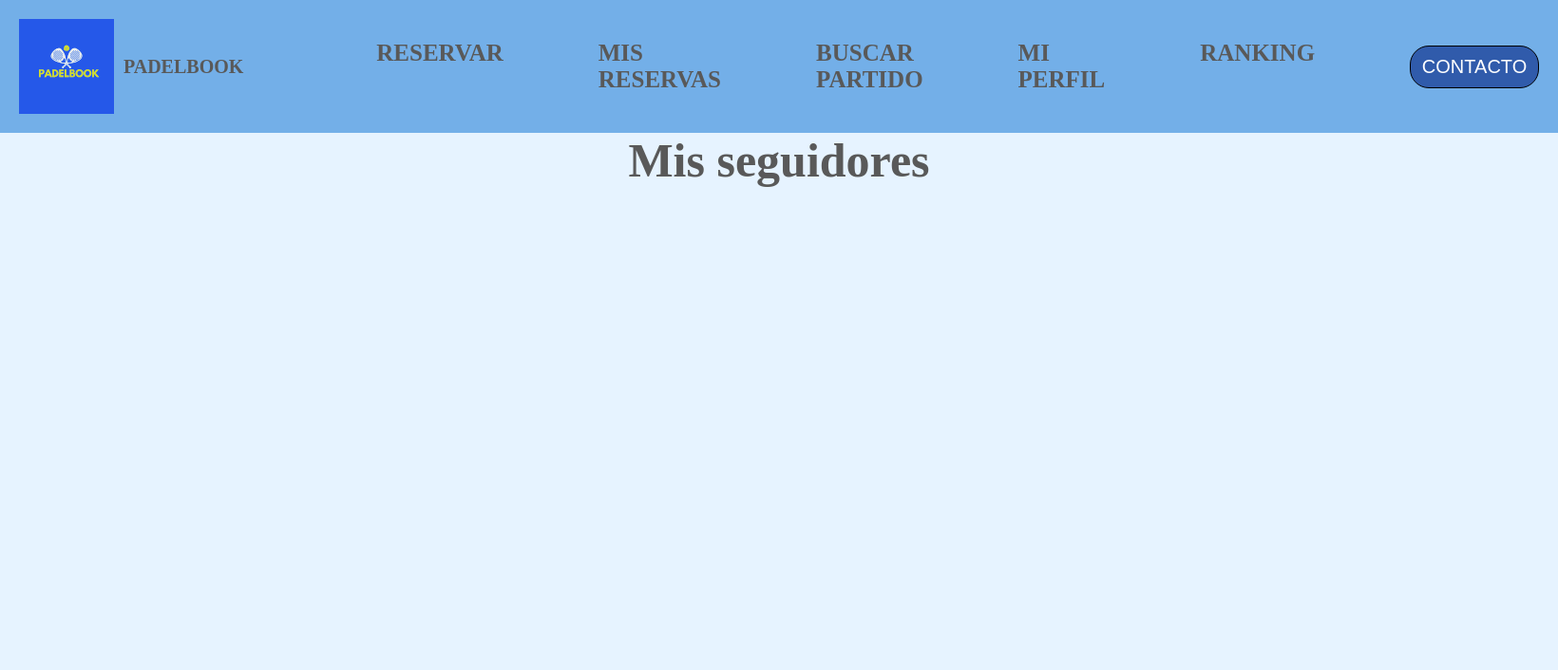
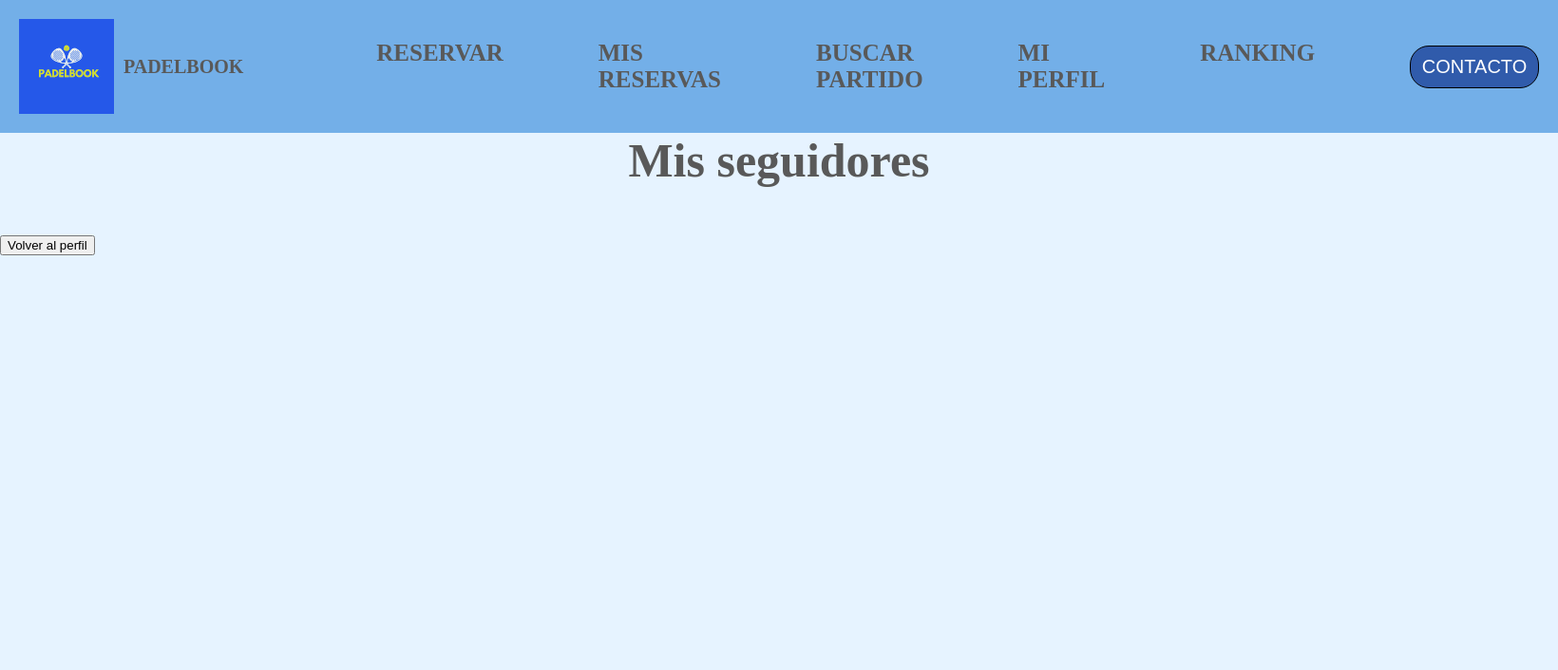
Before and after one commit to ChristianEscalas/PadelBook, a Flask app: page /seguidores in a window 1640 px wide. Shown: the top 706 px of the page at 95% size. Run offline with Flask 3, Linux system fonts and the light colour scheme; some libraries are stand-ins or nearby versions.

Commit message:
feat: group title and add back button in seguidosIntro container

```diff
--- a/app/templates/users/followers.html
+++ b/app/templates/users/followers.html
@@ -10,7 +10,10 @@
 
 {% block content %}
   <div id="followers">
-    <h1>Mis seguidores</h1>
+    <div id="seguidosIntro">
+      <h1>Mis seguidores</h1>
+      <button type="button" id="Volver">Volver al perfil</button>
+    </div>
 
     <div id="followersContainer"></div>
   </div>
```
